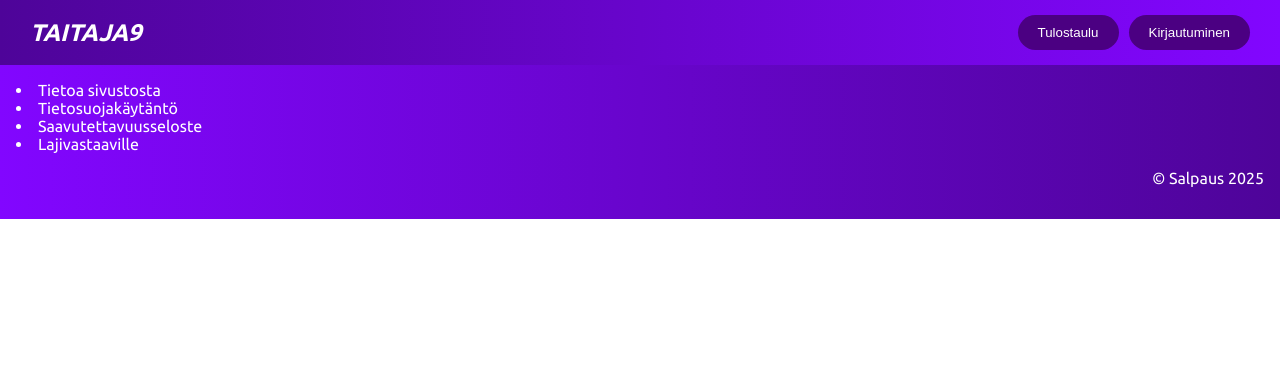
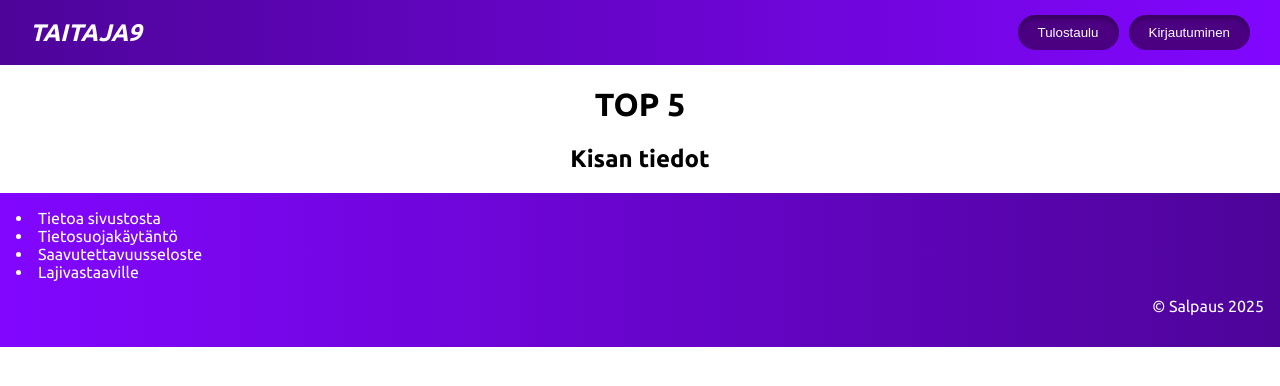
Before and after one commit to mikosavolainen/Taitaja9, a React (Create React App) app in the folder frontend/: page / in a window 1280 px wide. Shown: the top 386 px of the page. Built offline with nearby package versions, Linux system fonts and the light colour scheme.

Commit message:
Add Etusivu component and update App layout; enhance Header button style

```diff
--- a/frontend/src/App.jsx
+++ b/frontend/src/App.jsx
@@ -3,11 +3,13 @@ import './App.css';
 import Footer from './components/Footer';
 import Header from './components/Header';
 import NotFound from './pages/NotFound';
+import Etusivu from './pages/Etusivu';
 import ServerNotFound from './pages/ServerNotFound';
 function App() {
   return (
     <div className="App">
       <Header />
+      <Etusivu />
       <Footer />
     </div>
   );
--- /dev/null
+++ b/frontend/src/pages/Etusivu.jsx
@@ -0,0 +1,16 @@
+import React from "react";
+
+const Etusivu = () => {
+	return (
+        <div>
+            <div>
+                <h1>TOP 5</h1>
+            </div>
+            <div>
+                <h2>Kisan tiedot</h2>
+            </div>
+        </div>
+	);
+};
+
+export default Etusivu;
--- a/frontend/src/styles/Header.css
+++ b/frontend/src/styles/Header.css
@@ -27,6 +27,7 @@
     border-radius: 20px;
     cursor: pointer;
     transition: background 0.3s;
+    box-shadow: 0px 4px 4px 0px rgba(0, 0, 0, 0.25) inset;
   }
 
   .button:hover {
```
